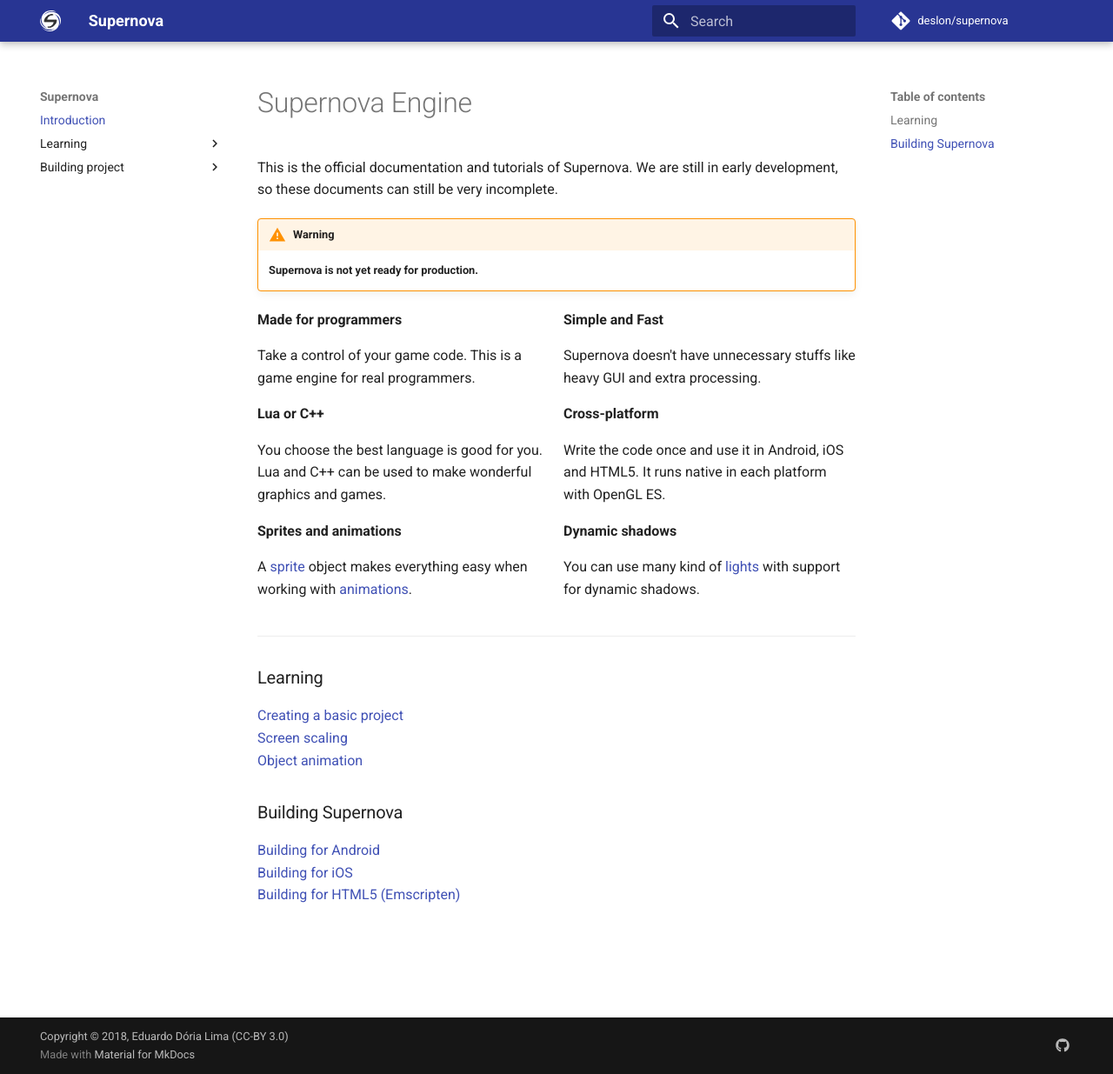
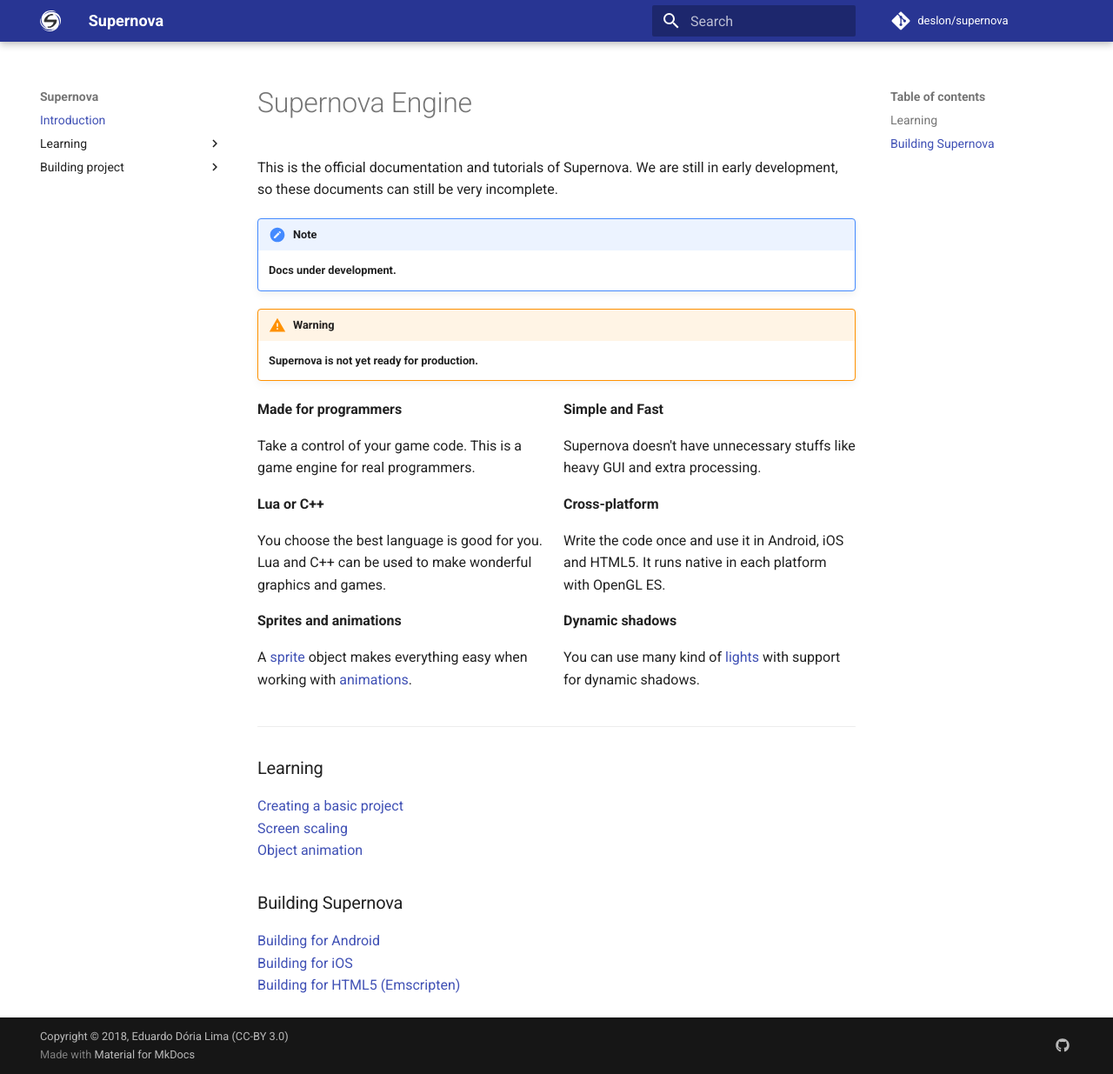
Before and after one commit to eduardodoria/supernova-docs, an MkDocs documentation site: the page built from docs/index.md, in a window 1280 px wide and 1235 px high. Shown: the whole window at 87% size. Built offline with MkDocs 1.6.1 and Material for MkDocs 9.7.7, drawn with Linux system fonts in a browser that asks for light colours; comment, search, counter and statistics services are not loaded; old or Windows-style settings are respelled for this version of MkDocs.

Commit message:
Added under development note

```diff
--- a/docs/index.md
+++ b/docs/index.md
@@ -1,6 +1,9 @@
 #Supernova Engine
 
 This is the official documentation and tutorials of Supernova. We are still in early development, so these documents can still be very incomplete.
+
+!!! note
+    **Docs under development.**
 
 !!! warning
     **Supernova is not yet ready for production.**
```
